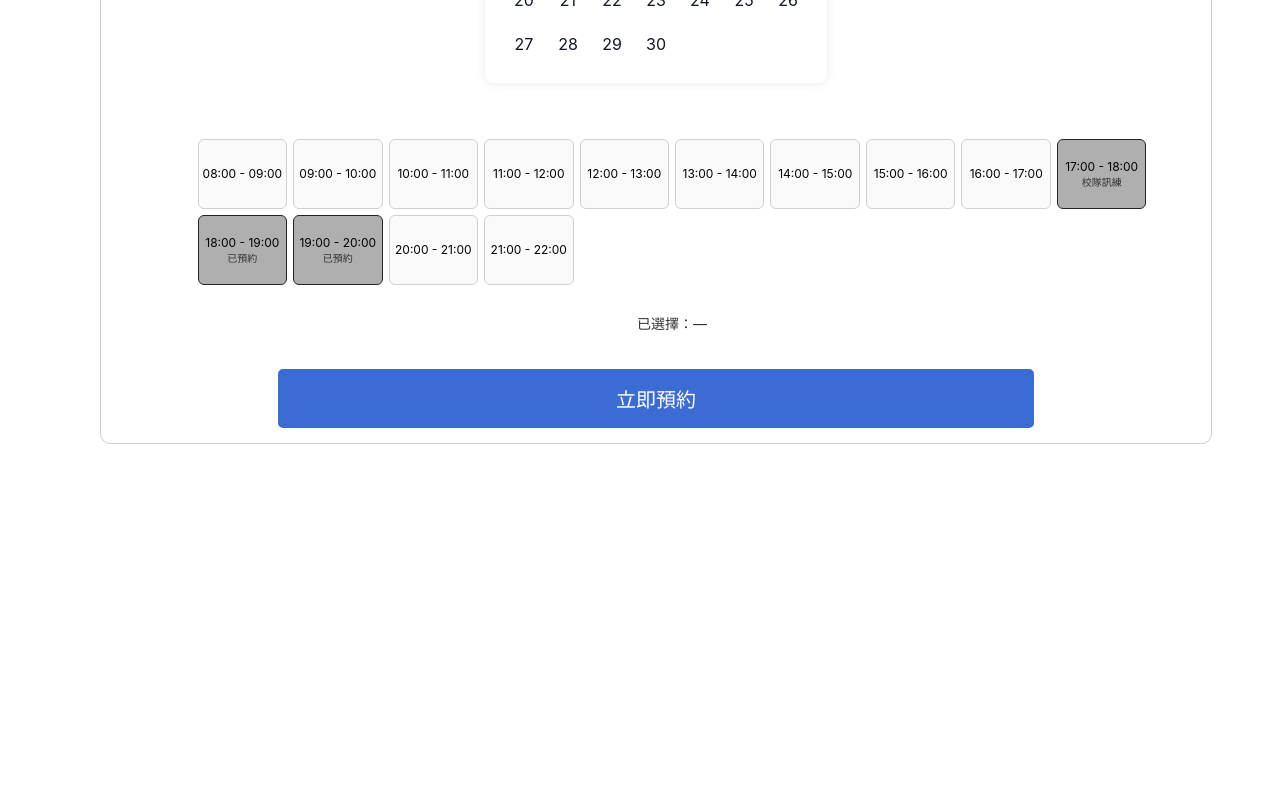
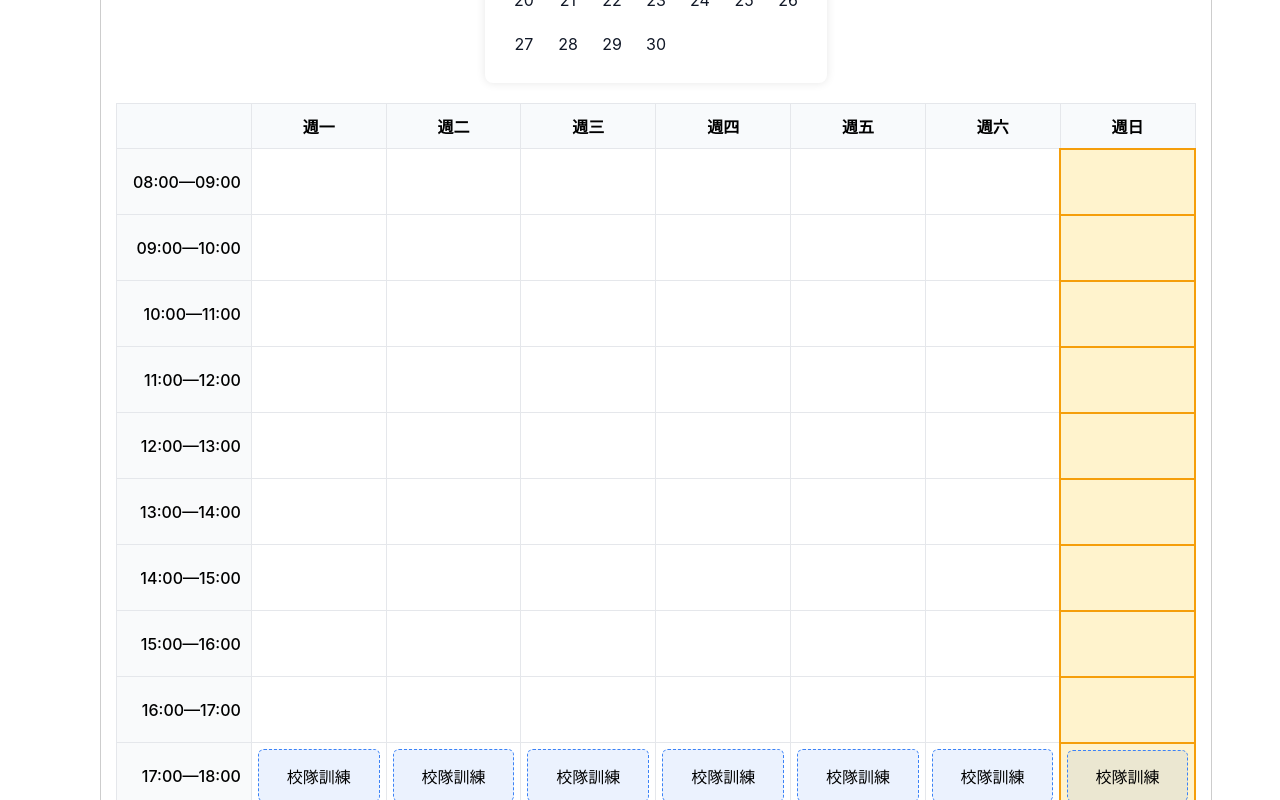
Before and after one commit to nayamiskr/NTUSTFieldBooking, a React (Create React App) app: page /1/1//field_img/1 in a window 1280 px wide. Shown: the part 1460-2260 px from the top of the page. Before the commit the page ends 1954 px from the top, so only its background shows below. Built offline with nearby package versions, Linux system fonts and the light colour scheme.

Commit message:
更新選擇日期

```diff
--- a/src/components/fieldFilterButton.jsx
+++ b/src/components/fieldFilterButton.jsx
@@ -12,12 +12,14 @@ function FieldFilterButton() {
   const mockFields = [
     { id: 1, type: "羽球場", isSchool: true, name: "羽球場一號", pict: "/field_img/badminton.jpg", desc: "在台科大裡面的羽球場" },
     { id: 2, type: "網球場", isSchool: true, name: "網球場一號", pict: "/field_img/tennis-field.png", desc: "這裡是網球場所以不能煮飯" },
-    { id: 5, type: "網球場", isSchool: false, name: "校外某一個網球場", pict: "/field_img/tennis-not-school.jpg", desc: "我不是台科大的" },
     { id: 3, type: "籃球場", isSchool: true, name: "籃球場一號", pict: "/field_img/basketball.jpg", desc: "這裡是打籃球的地方不是打架的地方" },
     { id: 4, type: "排球場", isSchool: true, name: "排球場一號", pict: "/field_img/volleyball.jpg", desc: "這裡是介紹訊息" },
+    { id: 5, type: "網球場", isSchool: false, name: "校外某一個網球場", pict: "/field_img/tennis-not-school.jpg", desc: "我不是台科大的" },
     { id: 6, type: "排球場", isSchool: false, name: "排球場二號", pict: "/field_img/volleyball.jpg", desc: "這裡是介紹訊息" },
+    { id: 7, type: "羽球場", isSchool: false, name: "新店國小_羽球場", pict: "/field_img/pintu_bad.jpg", desc: "這裡是介紹訊息" },
+    { id: 8, type: "羽球場", isSchool: false, name: "新羽力_羽球場", pict: "/field_img/bad.jpg", desc: "這裡是介紹訊息" },
+
   ];
-  //以使用者去分類可以看到的場地
   const filteredFields = filter === "全部"
     ? mockFields
     : mockFields.filter(field => field.type === filter);
--- /dev/null
+++ b/src/components/timeSelect.css
@@ -0,0 +1,56 @@
+.time-grid {
+    border-collapse: collapse;
+    width: 100%;
+    table-layout: fixed;
+}
+
+.time-grid th,
+.time-grid td {
+    border: 1px solid #e5e7eb;
+    padding: 10px;
+    vertical-align: middle;
+}
+
+.time-grid thead th {
+    background: #f8fafc;
+    font-weight: 600;
+    text-align: center;
+}
+
+.time-grid tbody th {
+    background: #f9fafb;
+    width: 110px;
+    font-weight: 500;
+    text-align: right;
+}
+
+.slot {
+    height: 44px;
+    cursor: pointer;
+    position: relative;
+}
+
+.slot:hover {
+    background: #f1f5f9;
+}
+
+.badge {
+    position: absolute;
+    inset: 6px;
+    border-radius: 6px;
+    border: 1px dashed #94a3b8;
+    display: none;
+    align-content: center;
+    justify-content: center;
+}
+
+.slot[data-demo="true"] .badge {
+    display: block;
+    background: rgba(59, 130, 246, 0.1);
+    border-color: #3b82f6;
+}
+
+.slot.locked {
+    background-color: #fff3cd;
+    border: 2px solid #f59e0b;
+}
--- /dev/null
+++ b/src/components/timeSelect.jsx
@@ -0,0 +1,115 @@
+import React, { useState } from 'react';
+import './timeSelect.css';
+
+const OPEN_HOUR = 8;
+const CLOSE_HOUR = 22;
+const HOURS = Array.from({ length: CLOSE_HOUR - OPEN_HOUR }, (_, i) => OPEN_HOUR + i);
+
+const DAYS = ["週一", "週二", "週三", "週四", "週五", "週六", "週日"];
+
+const RESERVED_BOOKINGS = [
+  { start: 17, end: 20, title: "校隊訓練" },
+];
+
+const EN2ZH = {
+  Sunday: "週日",
+  Monday: "週一",
+  Tuesday: "週二",
+  Wednesday: "週三",
+  Thursday: "週四",
+  Friday: "週五",
+  Saturday: "週六",
+};
+
+const ZH_XQ = {
+  "星期一": "週一",
+  "星期二": "週二",
+  "星期三": "週三",
+  "星期四": "週四",
+  "星期五": "週五",
+  "星期六": "週六",
+  "星期日": "週日",
+  "星期天": "週日",
+};
+
+function normalizeWeekday(input) {
+  if (input == null) return null;
+  if (typeof input === "number") {
+    // JS getDay(): 0=Sunday ... 6=Saturday
+    const map = ["週日", "週一", "週二", "週三", "週四", "週五", "週六"];
+    return map[input] ?? null;
+  }
+  if (typeof input === "string") {
+    const trimmed = input.trim();
+    if (DAYS.includes(trimmed)) return trimmed; // already zh label like "週一"
+    if (EN2ZH[trimmed]) return EN2ZH[trimmed]; // English name
+    if (ZH_XQ[trimmed]) return ZH_XQ[trimmed]; // Chinese "星期X"
+  }
+  return null;
+}
+
+function formatSlotLabel(h) {
+  const pad = (n) => String(n).padStart(2, "0");
+  return `${pad(h)}:00—${pad(h + 1)}:00`;
+}
+
+function TimeSelect({ selectedWeekday = null, lockedDay, hideOtherDays = true, autoHighlightLockedBooked = false }) {
+  const effectiveLockedDay = normalizeWeekday(selectedWeekday) || lockedDay;
+  const [selected, setSelected] = useState(new Set());
+  return (
+    <div style={{ width: "100%" }}>
+
+
+      <table className="time-grid">
+        <thead>
+          <tr>
+            <th></th>
+            {DAYS.map((d) => (
+              <th key={d}>{d}</th>
+            ))}
+          </tr>
+        </thead>
+        <tbody>
+          {HOURS.map((h) => (
+            <tr key={h}>
+              <th>{formatSlotLabel(h)}</th>
+              {DAYS.map((d) => {
+                const demo = RESERVED_BOOKINGS.some((b) => h >= b.start && h < b.end);
+                const key = `${d}-${h}`;
+                const isSelected = selected.has(key);
+                const toggle = () => {
+                  setSelected((prev) => {
+                    const next = new Set(prev);
+                    if (next.has(key)) next.delete(key);
+                    else next.add(key);
+                    return next;
+                  });
+                };
+                const isLockedDay = d === effectiveLockedDay;
+                return (
+                  <td
+                    key={key}
+                    className={`slot${isLockedDay ? " locked" : ""}`}
+                    data-day={d}
+                    data-hour={h}
+                    data-demo={demo ? "true" : undefined}
+                    data-selected={isSelected ? "true" : undefined}
+                    title={`${d} ${formatSlotLabel(h)}`}
+                  >
+                    {demo && (
+                      <div className="badge">
+                        {RESERVED_BOOKINGS.find((b) => h >= b.start && h < b.end)?.title}
+                      </div>
+                    )}
+                  </td>
+                );
+              })}
+            </tr>
+          ))}
+        </tbody>
+      </table>
+    </div>
+  );
+}
+
+export default TimeSelect;
--- a/src/page/bookingpage.css
+++ b/src/page/bookingpage.css
@@ -249,60 +249,3 @@
     cursor: pointer;
     margin: 0 auto;
 }
-
-.time-select {
-    display: flex;
-    flex-direction: column;
-}
-
-.time-scale {
-    margin-top: 12px;
-}
-
-.time-scale__bar {
-    display: grid;
-    grid-template-columns: repeat(10, 1fr); /* 08:00 到 22:00 共14格 */
-    gap: 6px;
-    align-items: stretch;
-    justify-items: stretch;
-}
-
-.time-scale__slot {
-    position: relative;
-    height: 60px;
-    border: 1px solid #d0d0d0;
-    border-radius: 6px;
-    background: #fafafa;
-    cursor: pointer;
-    user-select: none;
-    overflow: hidden;
-    display: flex;
-    flex-direction: column;
-    justify-content: center;
-    align-items: center;
-    font-size: 12px;
-    padding: 4px;
-}
-
-/* reserved */
-.time-scale__slot.is-reserved {
-    background: rgba(27, 27, 27, 0.35);
-    border-color: #222222;
-}
-
-/* selected */
-.time-scale__slot.is-selected {
-    outline: 3px solid #4da3ff;
-    background: rgba(77, 163, 255, 0.15);
-}
-
-.time-scale__reserved-title {
-    font-size: 10px;
-    color: #333;
-}
-
-.time-scale__summary {
-    margin-top: 8px;
-    font-size: 14px;
-    opacity: 0.8;
-}
--- a/src/page/bookingpage.jsx
+++ b/src/page/bookingpage.jsx
@@ -2,19 +2,17 @@ import Navbar from "../components/navbar";
 import { FaArrowLeft } from "react-icons/fa";
 import "./bookingpage.css";
 import Calendar from "../components/dayPick";
-import { useState } from "react";
+import { useState, useCallback } from "react";
 import { useParams } from "react-router-dom";
 import FieldPicker from "../components/fieldPicker";
+import TimeSelect from "../components/timeSelect";
 
-// --- Horizontal time scale config (1h intervals) ---
-const OPEN_HOUR = 8;  // 08:00
-const CLOSE_HOUR = 22; // 22:00 (last slot ends here)
+const OPEN_HOUR = 8;
+const CLOSE_HOUR = 22;
 const HOURS = Array.from({ length: CLOSE_HOUR - OPEN_HOUR }, (_, i) => OPEN_HOUR + i);
 
-// Demo reservations; replace with data from API later
-// time in 24h integer hours [start,end)
 const RESERVED_BOOKINGS = [
-  { start: 17, end: 20, title: "校隊訊練" }, // 7PM-8PM
+    { start: 17, end: 20, title: "校隊訊練" },
 ];
 
 function Bookpage() {
@@ -25,7 +23,14 @@ function Bookpage() {
     const [selectedField, setSelectedField] = useState(null);
     const [startTime, setStartTime] = useState("");
     const [endTime, setEndTime] = useState("");
+    const [selectedDate, setSelectedDate] = useState(new Date());
     const parseTime = (t) => parseInt(t.split(":")[0], 10);
+
+    const weekdayStr = useCallback((d) => {
+        if (!d) return null;
+        const map = ["週日", "週一", "週二", "週三", "週四", "週五", "週六"]; // Date.getDay(): 0=週日
+        return map[d.getDay()];
+    }, []);
 
     const isReserved = (hour) => RESERVED_BOOKINGS.some(b => hour >= b.start && hour < b.end);
 
@@ -39,12 +44,11 @@ function Bookpage() {
 
         const s = parseTime(startTime);
         if (hour + 1 <= s) {
-            // restart selection from this hour
             setStartTime(`${hour}:00`);
             setEndTime("");
             return;
         }
-        // ensure selection doesn't include reserved blocks in between
+
         for (let h = s; h < hour + 1; h++) {
             if (isReserved(h)) return;
         }
@@ -160,40 +164,21 @@ function Bookpage() {
                         </div>
                     )}
                 </div>
-                                {/* 右側 */}
+                {/* 右側 */}
                 <div className="right-panel">
                     <h4>預約場地</h4>
                     <p>選擇日期與時間進行預約</p>
 
                     <div className="calendar">
-                        <Calendar />
+                        <Calendar onChange={(d) => setSelectedDate(d)} />
                     </div>
 
-                    <div className="time-select">
-                        <div className="time-scale__bar">
-                            {HOURS.map((h) => {
-                                const reserved = isReserved(h);
-                                const selected = (startTime && parseTime(startTime) === h) || (endTime && parseTime(endTime) === h + 1) || (startTime && endTime && h >= parseTime(startTime) && h < parseTime(endTime));
-                                const slotClass = `time-scale__slot${reserved ? ' is-reserved' : ''}${selected ? ' is-selected' : ''}`;
-                                return (
-                                    <div
-                                        key={h}
-                                        className={slotClass}
-                                        onClick={() => handleSlotClick(h)}
-                                        title={reserved ? '已被預約' : `${h}:00 - ${h + 1}:00`}
-                                    >
-                                        <span>{`${String(h).padStart(2,'0')}:00 - ${String(h+1).padStart(2,'0')}:00`}</span>
-                                        {reserved && (
-                                          <span className="time-scale__reserved-title">{RESERVED_BOOKINGS.find(b => b.start === h)?.title || '已預約'}</span>
-                                        )}
-                                    </div>
-                                );
-                            })}
-                        </div>
-                        <div className="time-scale__summary">
-                            已選擇：{startTime || '—'} {endTime ? `→ ${endTime}` : ''}
-                        </div>
-                    </div>
+                    <TimeSelect
+                        lockedDay={weekdayStr(selectedDate) || "週四"}
+                        hideOtherDays={true}
+                        autoHighlightLockedBooked={true}
+                    />
+
                     <button className="book-now" onClick={handleBooking}>立即預約</button>
                 </div>
             </div>
```
Also changed, not shown: src/components/dayPick.jsx (+17 -4 lines), public/field_img/bad.jpg (added), public/field_img/pintu_bad.jpg (added).
